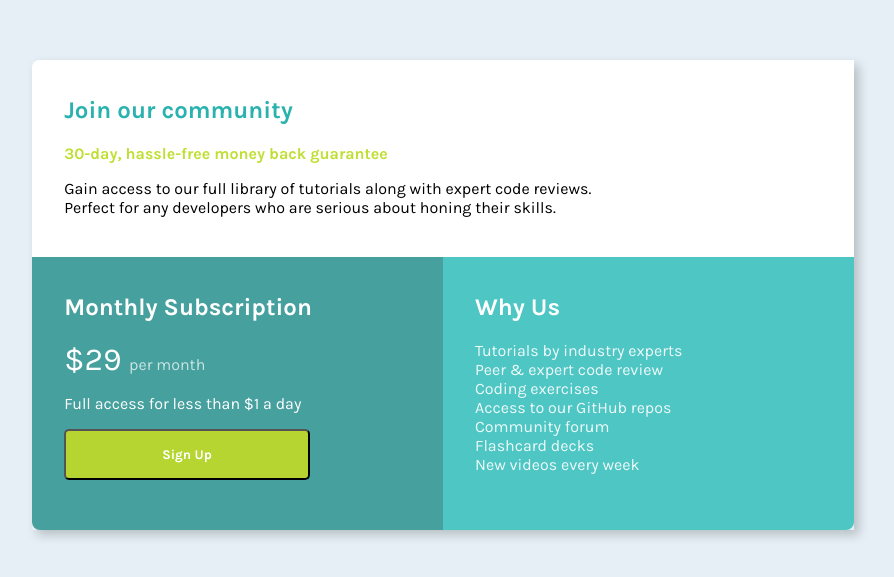
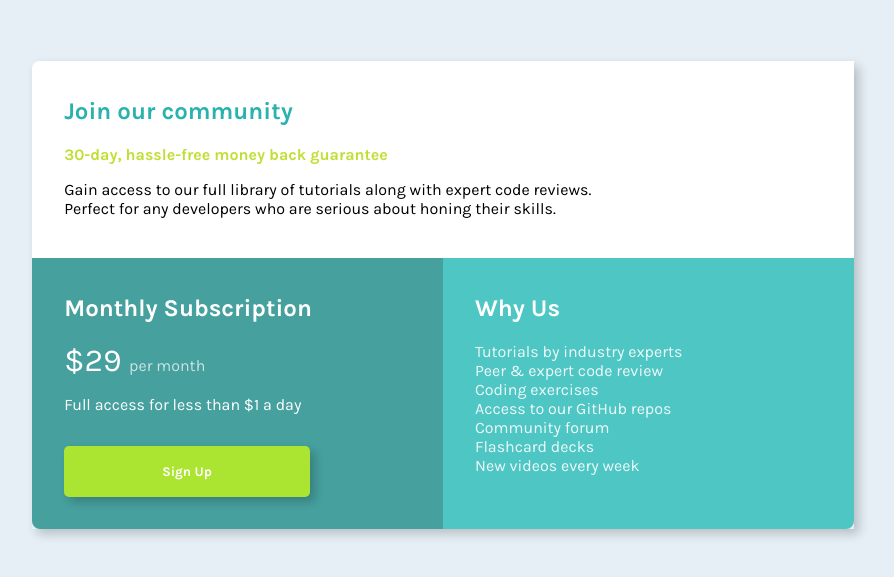
Before and after one commit to Ashfinn/Single-Price-Grid, a plain HTML site: page index.html in a window 1280 px wide. Shown: the part 113-690 px from the top of the page, without its empty margins (197-1091 px from the left). Drawn offline with Linux system fonts and the light colour scheme.

Commit message:
modified:   style.css

```diff
--- a/style.css
+++ b/style.css
@@ -23,35 +23,40 @@ main {
   background-color: white;
   grid-column: span 2;
   border-top-left-radius: 8px;
-  padding: 1rem 1rem 2.5rem 2rem
+  padding: 1rem 1rem 2.5rem 2rem;
 }
 #block-1 p {
-  color: grey;;
+  color: grey;
 }
 #block-2 {
   background-color: hsl(179, 39%, 45%);
   border-bottom-left-radius: 8px;
-  padding: 1rem 1rem 2.5rem 2rem
-
+  padding: 1rem 1rem 2rem 2rem;
 }
 
 #block-3 {
   background-color: hsl(179, 51%, 54%);
   border-bottom-right-radius: 8px;
-  padding: 1rem 1rem 2.5rem 2rem
-
+  padding: 1rem 1rem 2rem 2rem;
 }
 
 .text p {
   font-size: 1rem;
 }
 button {
+  margin-top: 1rem;
   font-family: "karla";
-  background-color: hsl(71, 66%, 51%);
+  background-color: hsla(71, 100%, 52%, 0.726);
   padding: 1rem 6rem 1rem 6rem;
   color: white;
   font-weight: 700;
   border-radius: 5px;
+  white-space: nowrap;
+  border-color: transparent;
+  box-shadow: 5px 5px 10px rgba(0, 0, 0, 0.2);
+}
+button:hover {
+  background-color: rgb(159, 172, 48);
 }
 
 @media (max-width: 700px) {
@@ -60,8 +65,12 @@ button {
     grid-template-rows: repeat(3, 1fr);
     grid-template-columns: 1fr;
     width: 90%;
+    max-height: 100vh;
   }
   #block-1 {
     grid-column: span 1;
   }
+  #block-2 {
+    border-bottom-left-radius: 0;
+  }
 }
```
